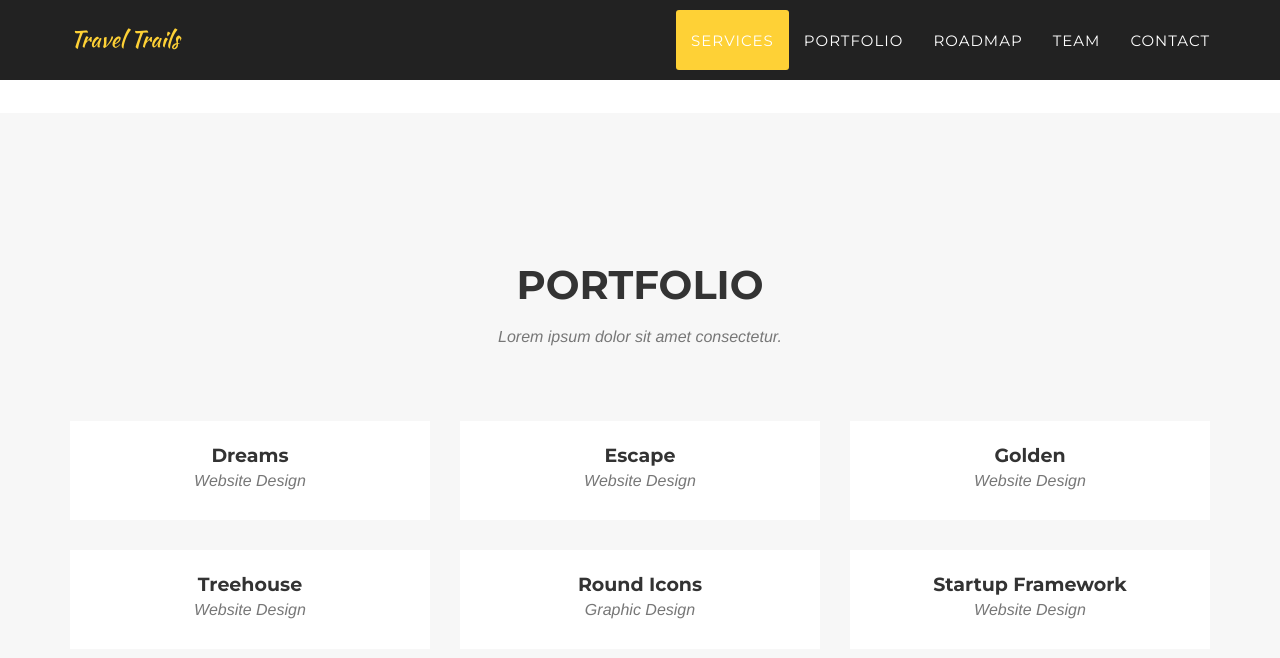
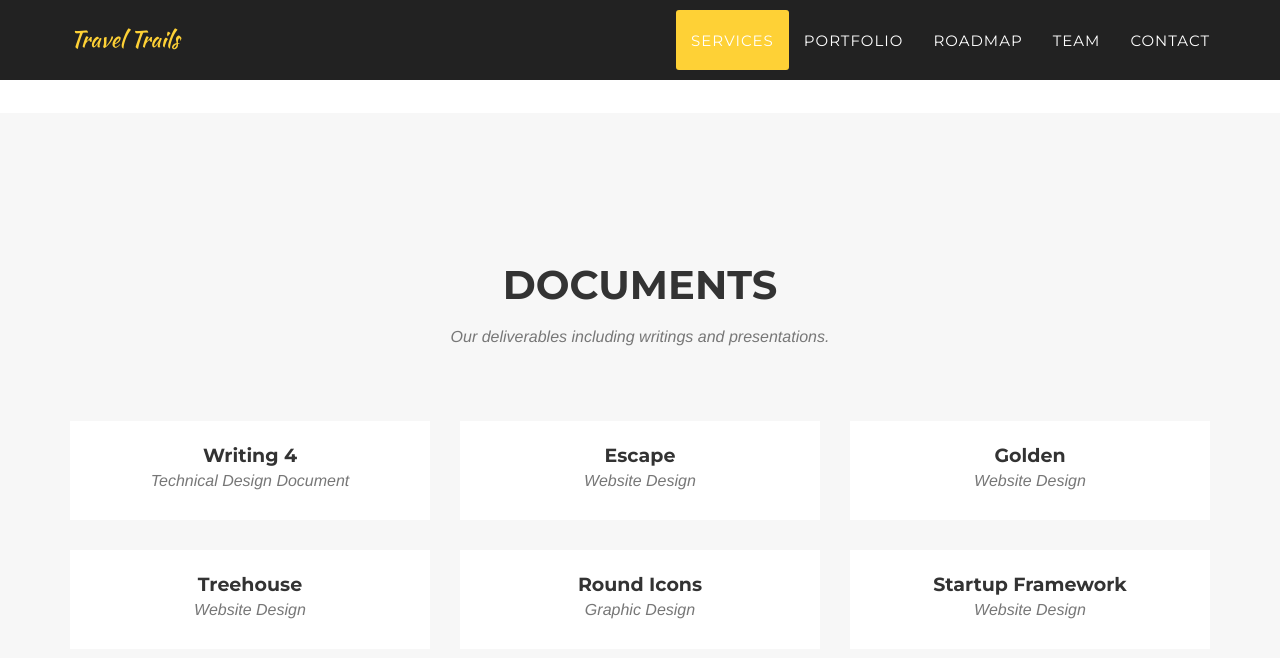
Before and after one commit to jonlee48/Travel-Trails, a Jekyll site: the page built from docs/_posts/2014-07-18-project-1.markdown, in a window 1280 px wide and 900 px high, scrolled down 1556 px. Shown: the top 658 px of the window. Built offline with Jekyll 4.4.1, drawn with Linux system fonts in a browser that asks for light colours; some web fonts are replaced.

Commit message:
added writing 4

```diff
--- a/docs/_includes/modals.html
+++ b/docs/_includes/modals.html
@@ -18,16 +18,20 @@
                             <p>{{ post.description }}</p>
                             <ul class="list-inline item-details">
                                 <li>Client:
-                                    <strong><a href="http://startbootstrap.com">{{ post.client }}</a>
+                                    <strong><a href="{{ post.client-url }}">{{ post.client }}</a>
                                     </strong>
                                 </li>
                                 <li>Date:
-                                    <strong><a href="http://startbootstrap.com">{{ post.project-date }}</a>
+                                    <strong>{{ post.project-date }}
                                     </strong>
+                                    <!-- <strong><a href="{{ post.project_url }}">{{ post.project-date }}</a>
+                                    </strong> -->
                                 </li>
                                 <li>Service:
-                                    <strong><a href="http://startbootstrap.com">{{ post.category }}</a>
+                                    <strong>{{ post.category }}
                                     </strong>
+                                    <!-- <strong><a href="{{post.category_url }}">{{ post.category }}</a>
+                                    </strong> -->
                                 </li>
                             </ul>
                             <button type="button" class="btn btn-default" data-dismiss="modal"><i class="fa fa-times"></i> Close</button>
--- a/docs/_includes/portfolio_grid.html
+++ b/docs/_includes/portfolio_grid.html
@@ -3,8 +3,8 @@
         <div class="container">
             <div class="row">
                 <div class="col-lg-12 text-center">
-                    <h2 class="section-heading">Portfolio</h2>
-                    <h3 class="section-subheading text-muted">Lorem ipsum dolor sit amet consectetur.</h3>
+                    <h2 class="section-heading">Documents</h2>
+                    <h3 class="section-subheading text-muted">Our deliverables including writings and presentations.</h3>
                 </div>
             </div>
             <div class="row">
--- a/docs/_posts/2014-07-18-project-1.markdown
+++ b/docs/_posts/2014-07-18-project-1.markdown
@@ -1,15 +1,15 @@
 ---
-title: Dreams
-subtitle: Website Design
+title: Writing 4
+subtitle: Technical Design Document
 layout: default
 modal-id: 1
-date: 2014-07-18
+date: 2022-12-14
 img: dreams.png
 thumbnail: dreams-thumbnail.png
 alt: image-alt
 project-date: April 2014
+project-url: https://github.com/jonlee48/Travel-Trails/blob/main/writing_4.pdf
 client: Start Bootstrap
 category: Web Development
 description: Lorem ipsum dolor sit amet, usu cu alterum nominavi lobortis. At duo novum diceret. Tantas apeirian vix et, usu sanctus postulant inciderint ut, populo diceret necessitatibus in vim. Cu eum dicam feugiat noluisse.
-
 ---
```
Also changed, not shown: 1 other file.
